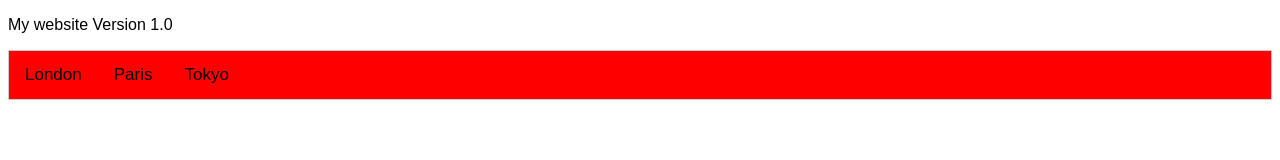
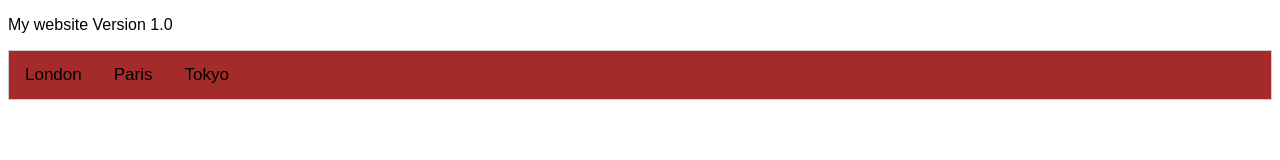
Before and after one commit to isinghji/Rayhan_project, a plain HTML site: page index.html in a window 1280 px wide. Drawn offline with Linux system fonts and the light colour scheme.

Commit message:
Update index.html

```diff
--- a/index.html
+++ b/index.html
@@ -9,7 +9,7 @@ body {font-family: Arial;}
 .tab {
   overflow: hidden;
   border: 1px solid #ccc;
-  background-color: red;
+  background-color: brown;
 }
 
 /* Style the buttons inside the tab */
@@ -26,7 +26,7 @@ body {font-family: Arial;}
 
 /* Change background color of buttons on hover */
 .tab button:hover {
-  background-color: gray;
+  background-color: blue;
 }
 
 /* Create an active/current tablink class */
```
